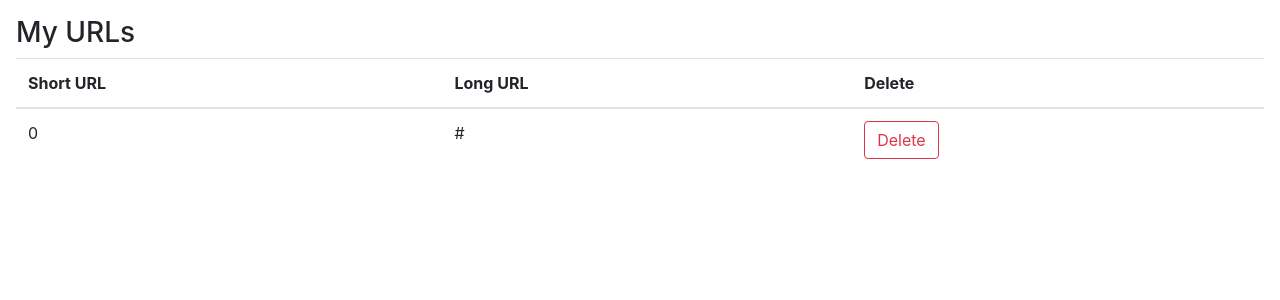
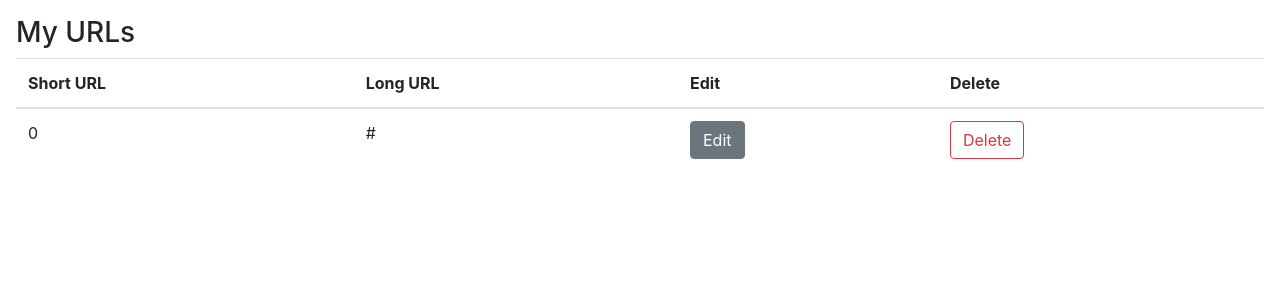
Before and after one commit to rplawn/tinyapp, a Node server app: template views/urls_index.ejs in a window 1280 px wide. Shown: the part 56-356 px from the top of the page. Run offline with Node 20, Linux system fonts and the light colour scheme; the template is opened without the code that fills it: most values are stand-ins (such as "Sample title", 1, 10 or a date in 2020); some libraries are stand-ins or nearby versions.

Commit message:
added edit button and cleaned up delete POST route

```diff
--- a/express_server.js
+++ b/express_server.js
@@ -65,7 +65,7 @@ app.post("/urls", (req, res) => {
   res.redirect(`/urls/${shortURL}`);         // Respond with 'Ok' (we will replace this)
 });
 
-app.post("/urls:shortURL/delete", (req, res) => {
+app.post("/urls/:shortURL/delete", (req, res) => {
   delete urlDatabase[req.params.shortURL];
   res.redirect(`/urls`)
 });
--- a/package.json
+++ b/package.json
@@ -20,6 +20,7 @@
   "homepage": "https://github.com/rplawn/tinyapp#readme",
   "dependencies": {
     "body-parser": "^1.20.0",
+    "cookie-parser": "^1.4.6",
     "ejs": "^3.1.7",
     "express": "^4.18.1"
   },
--- a/views/urls_index.ejs
+++ b/views/urls_index.ejs
@@ -17,6 +17,7 @@
         <tr>
           <th scope="col">Short URL</th>
           <th scope="col">Long URL</th>
+          <th scope="col">Edit</th>
           <th scope="col">Delete</th>
         </tr>
       </thead>
@@ -25,6 +26,9 @@
           <tr>
             <td><%= url %> </td>
             <td><%= urls[url] %></td>
+            <td>
+              <a href="/urls/<%= url %>" type="submit" class="btn btn-secondary">Edit</a>
+        </td>
             <td>
               <form method="POST" action="/urls/<%= url %>/delete">
                 <button type="submit" class="btn btn-outline-danger">Delete</button>
```
Also changed, not shown: 1 other file.
